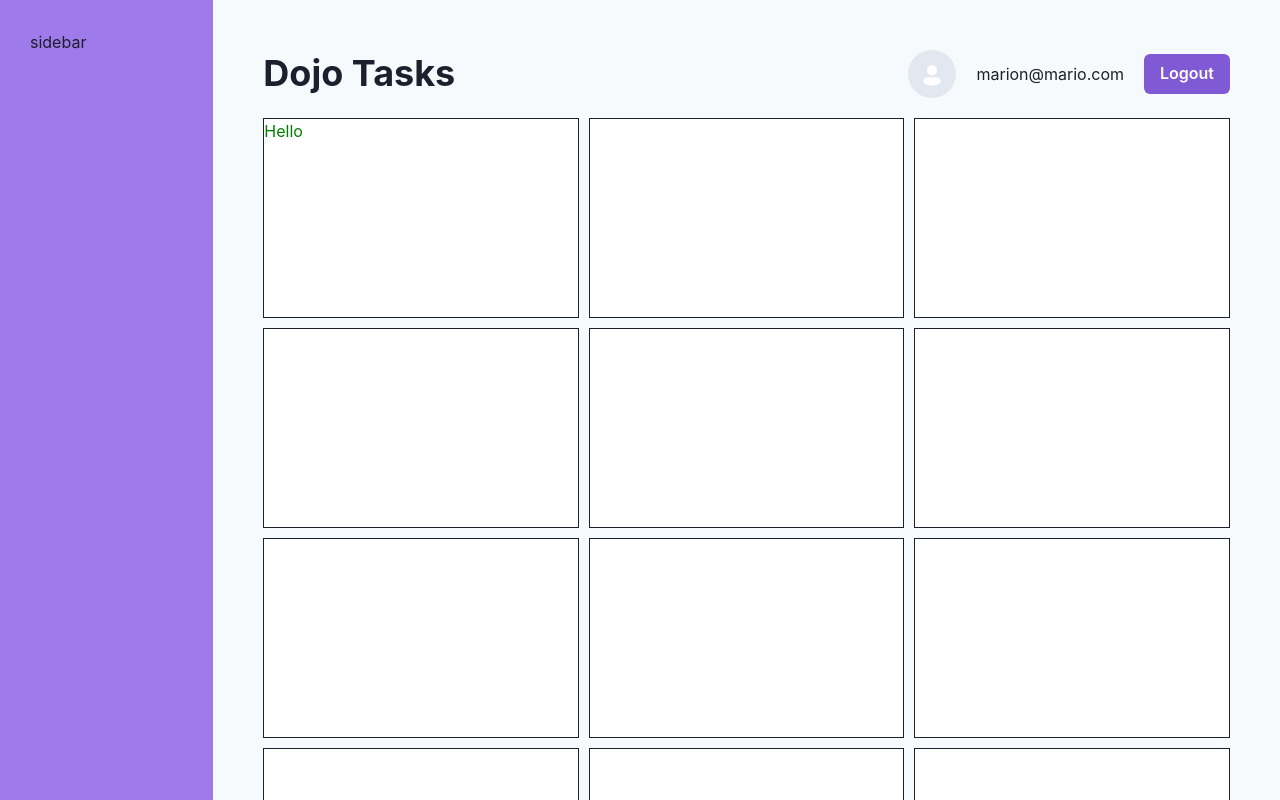
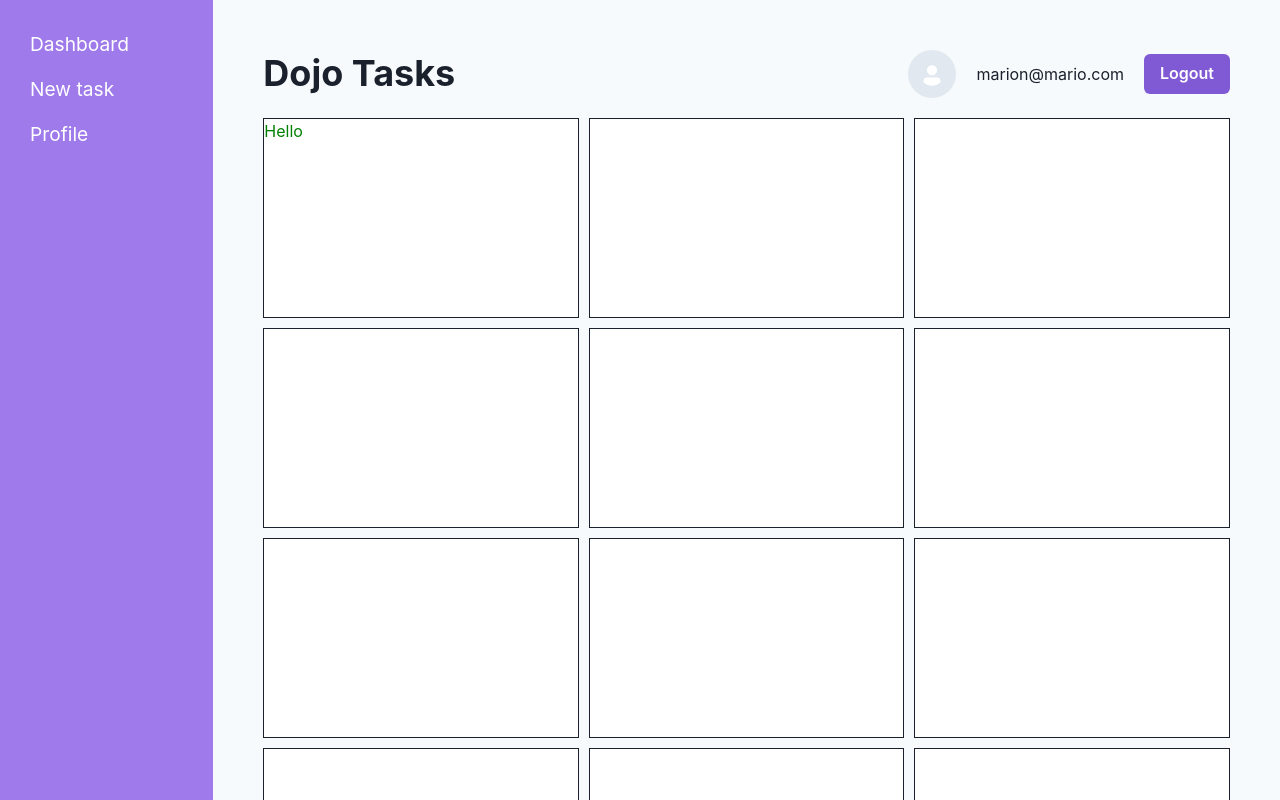
Before and after one commit to joa-kl/Dojo-Tasks, a React (Create React App) app in the folder my-app/: page / in a window 1280 px wide. Shown: the top 800 px of the page. Built offline with nearby package versions, Linux system fonts and the light colour scheme.

Commit message:
install chakra icons

```diff
--- /dev/null
+++ b/my-app/src/components/Sidebar.jsx
@@ -0,0 +1,24 @@
+import { List, ListItem } from "@chakra-ui/react"
+import { NavLink } from "react-router-dom"
+
+export const Sidebar = () => {
+    return (
+        <List color="white" fontSize="1.2em" spacing={4}>
+            <ListItem>
+                <NavLink to="/">
+                    Dashboard
+                </NavLink>
+            </ListItem>
+            <ListItem>
+                <NavLink to="/create">
+                    New task
+                </NavLink>
+            </ListItem>
+            <ListItem>
+                <NavLink to="/profile">
+                    Profile
+                </NavLink>
+            </ListItem>
+        </List>
+    )
+}
--- a/my-app/src/layouts/RootLayout.jsx
+++ b/my-app/src/layouts/RootLayout.jsx
@@ -1,6 +1,7 @@
 import { Outlet } from "react-router-dom"
 import { NavBar } from "../components/NavBar"
 import { Grid, GridItem } from "@chakra-ui/react"
+import { Sidebar } from "../components/Sidebar"
 
 export default function RootLayout() {
   return (
@@ -11,7 +12,7 @@
               bg="purple.400"
               minHeight={{lg:"100vh"}}
               p={{ base: "20px", lg: "30px" }}>
-          <span>sidebar</span>
+          <Sidebar/>
         </GridItem>
           <GridItem
               as="main"
```
